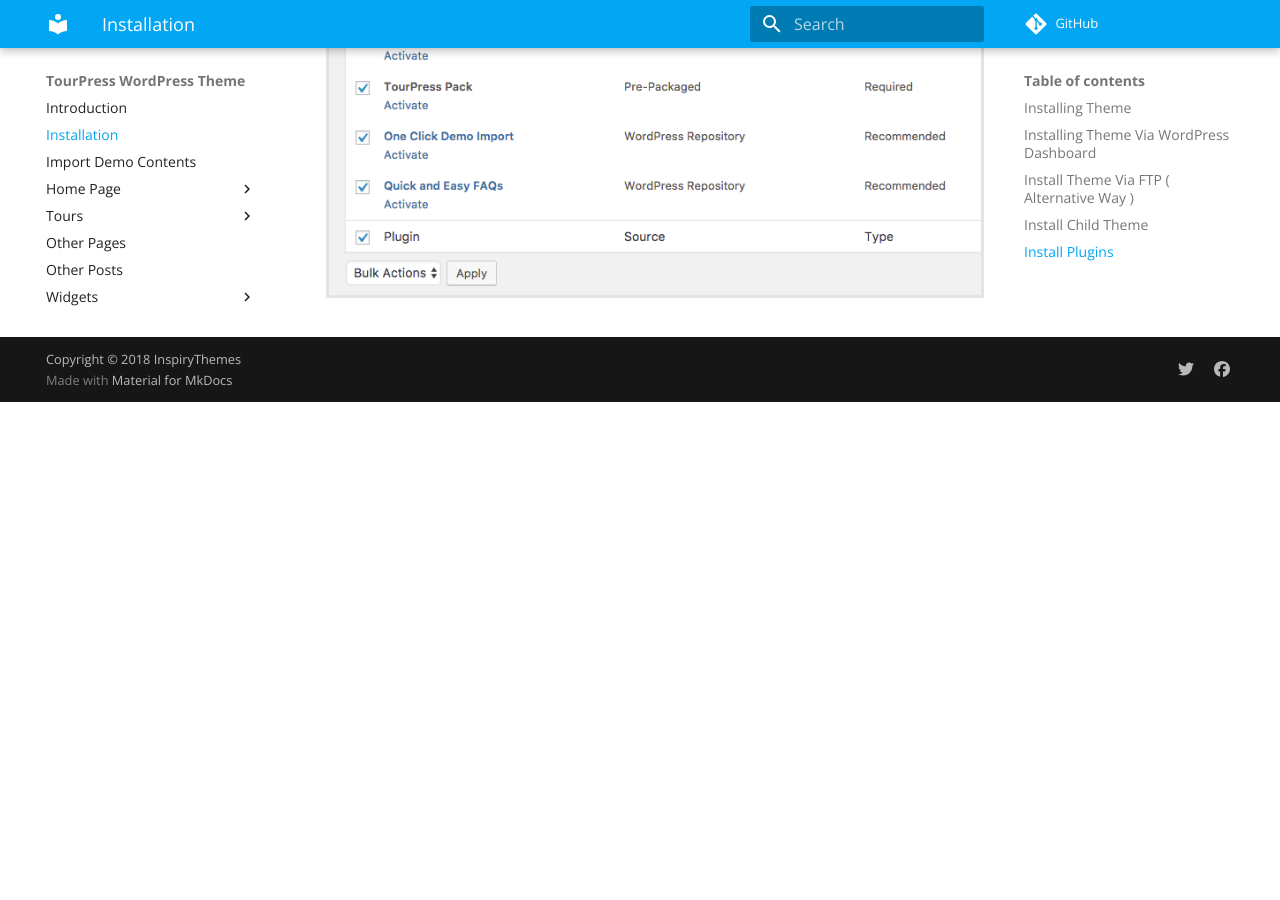
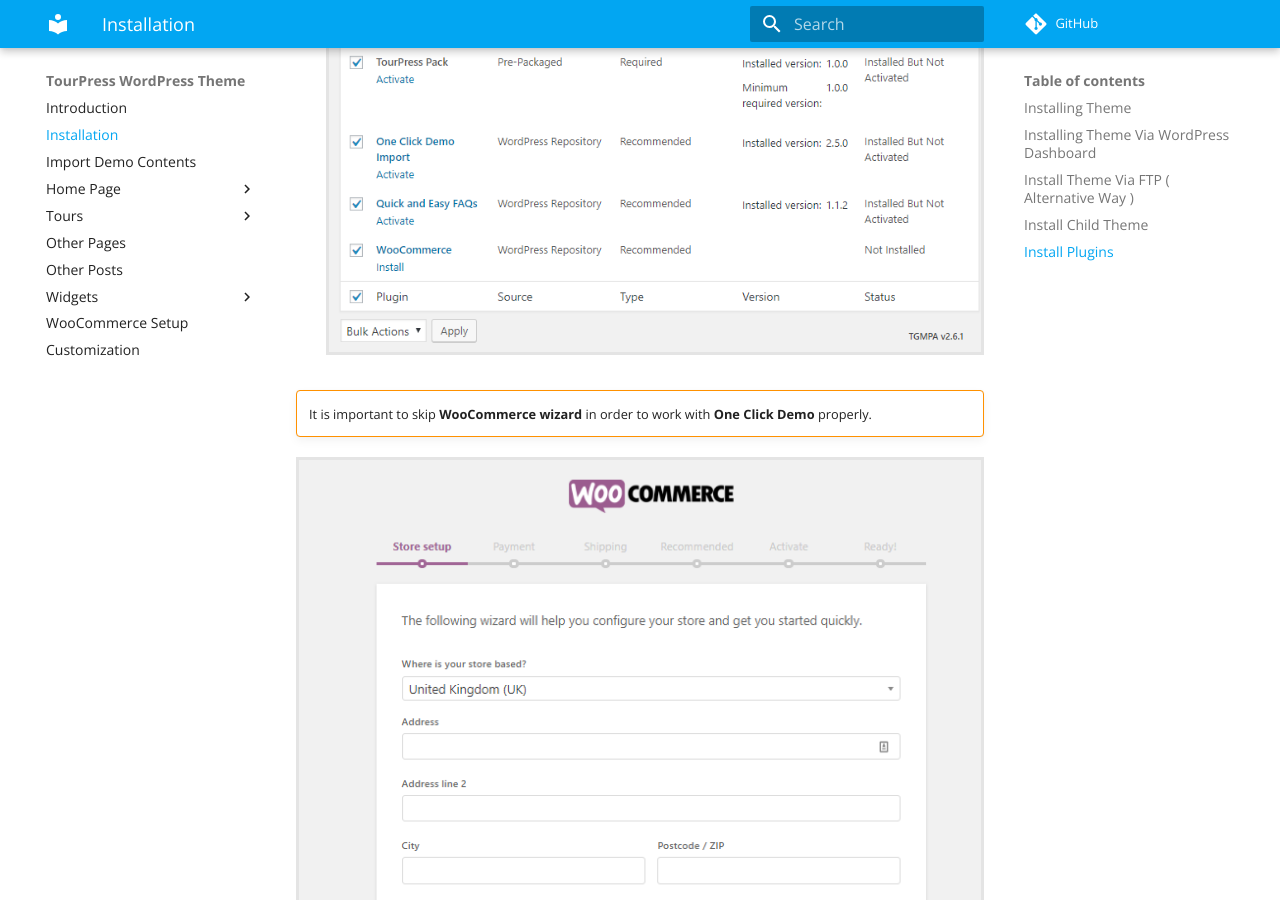
Before and after one commit to fahidjavid/doc-test, an MkDocs documentation site: the page built from docs/installation.md, in a window 1280 px wide and 900 px high, scrolled down 3876 px. Built offline with MkDocs 1.6.1 and Material for MkDocs 9.7.7, drawn with Linux system fonts in a browser that asks for light colours; comment, search, counter and statistics services are not loaded; old or Windows-style settings are respelled for this version of MkDocs; before the commit the page ends 4278 px from its top, so only the background shows below that.

Commit message:
Plugin installation images improved

```diff
--- a/docs/installation.md
+++ b/docs/installation.md
@@ -52,3 +52,8 @@
 4. **Activate** the Installed Plugins.
 
     ![img](img/07-install.png)
+
+!!! warning ""
+    It is important to skip **WooCommerce wizard** in order to work with **One Click Demo** properly.
+
+ ![img](img/09-install.png)
```
Also changed, not shown: docs/img/05-install.png, docs/img/06-install.png, docs/img/07-install.png, docs/img/09-install.png (added).
